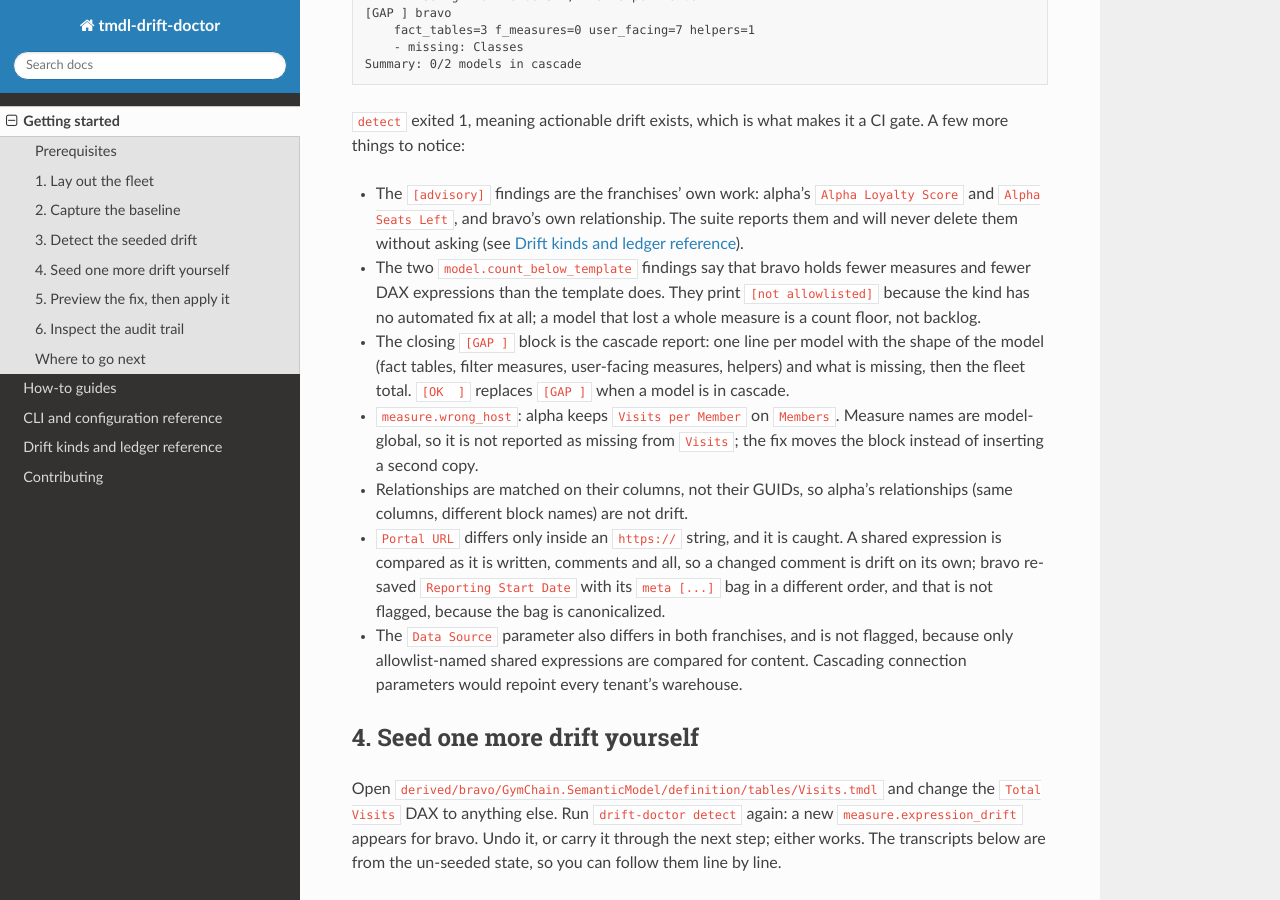
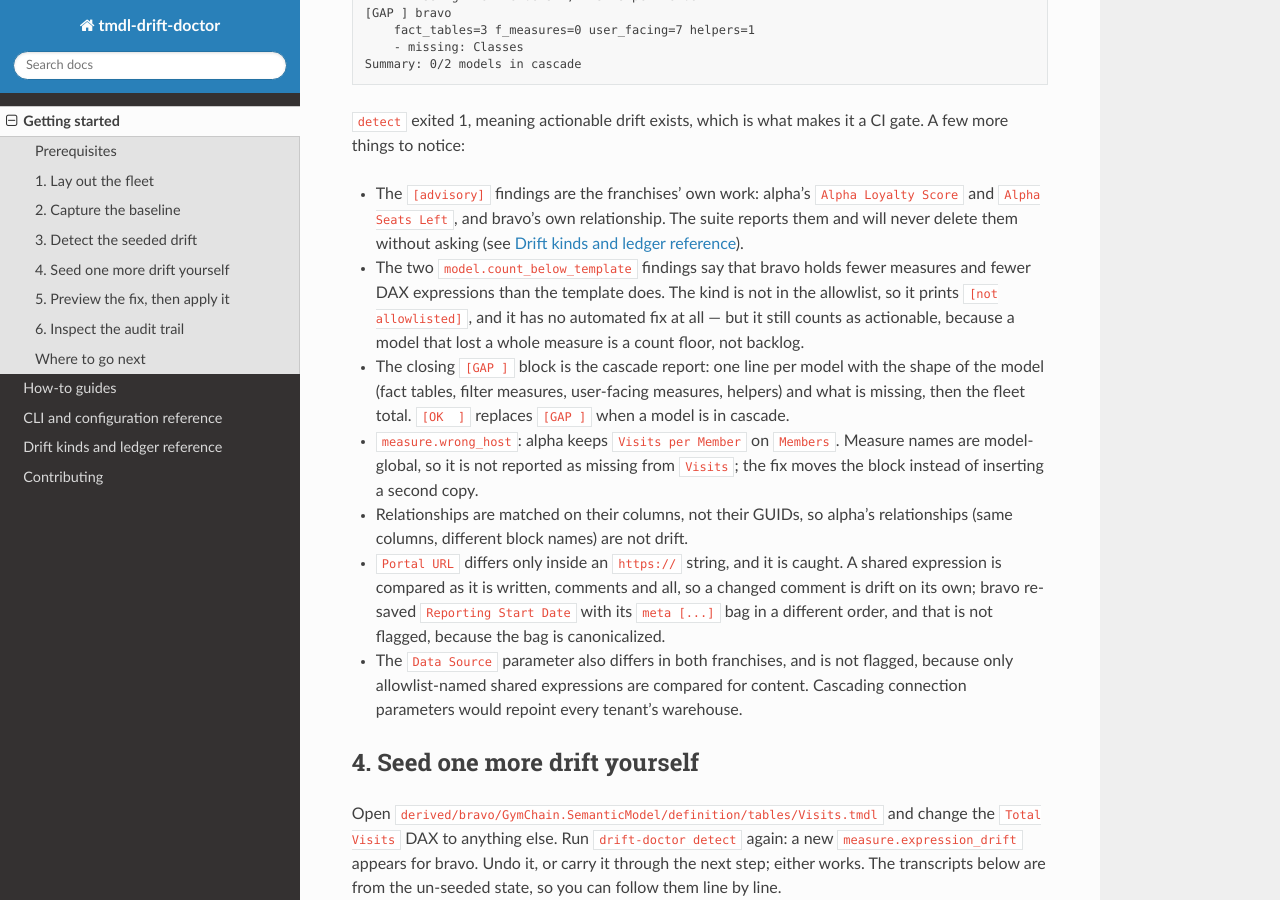
Before and after one commit to C-Kapsalis/tmdl-drift-doctor-documentation, a Sphinx documentation site: the page built from docs/tutorials/getting-started.rst, in a window 1280 px wide and 900 px high, scrolled down 2928 px. Built offline with Sphinx 7.4.7 and the Read the Docs theme 3.1.0, drawn with Linux system fonts in a browser that asks for light colours.

Commit message:
Explain the count floors and the two counters that overlap
A kind that always gates counts as actionable even when the allowlist
does not name it, and it also counts as not-allowlisted, so the
counters can overlap.

```diff
--- a/docs/tutorials/getting-started.rst
+++ b/docs/tutorials/getting-started.rst
@@ -175,9 +175,11 @@ makes it a CI gate. A few more things to notice:
   without asking (see
   :doc:`../reference/drift-kinds-and-ledger`).
 - The two ``model.count_below_template`` findings say that bravo holds
-  fewer measures and fewer DAX expressions than the template does. They
-  print ``[not allowlisted]`` because the kind has no automated fix at
-  all; a model that lost a whole measure is a count floor, not backlog.
+  fewer measures and fewer DAX expressions than the template does. The
+  kind is not in the allowlist, so it prints ``[not allowlisted]``, and
+  it has no automated fix at all — but it still counts as actionable,
+  because a model that lost a whole measure is a count floor, not
+  backlog.
 - The closing ``[GAP ]`` block is the cascade report: one line per
   model with the shape of the model (fact tables, filter measures,
   user-facing measures, helpers) and what is missing, then the fleet
```
Also changed, not shown: docs/reference/cli-and-configuration.rst (+6 -2 lines).
